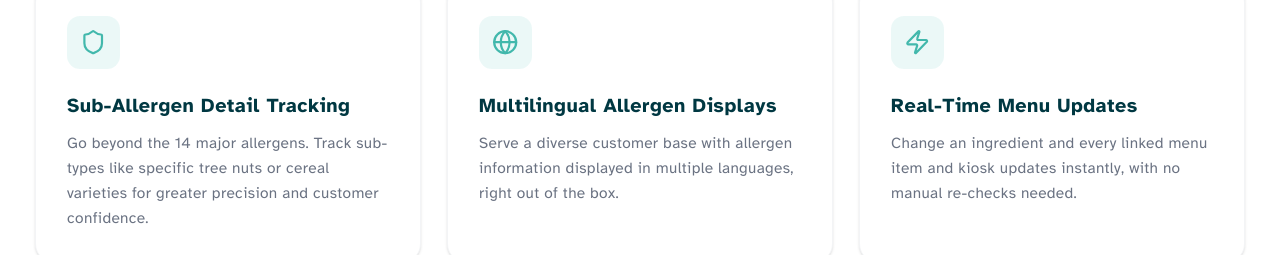
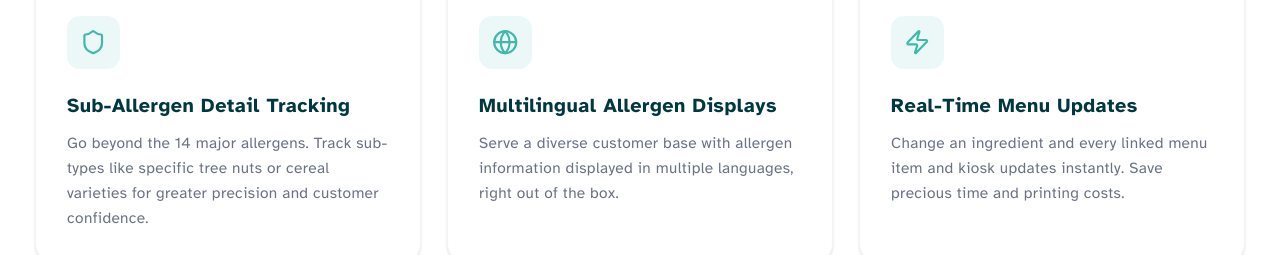
Before and after one commit to kilpatrick-anthony/ally-allergen, a Next.js app: page / in a window 1280 px wide. Shown: the part 960-1215 px from the top of the page. Built offline with nearby package versions, Linux system fonts and the light colour scheme; no server answers; a web font is replaced by a local one.

Commit message:
Update Real-Time Menu Updates copy on landing page

```diff
--- a/app/page.tsx
+++ b/app/page.tsx
@@ -69,7 +69,7 @@ export default function LandingPage() {
     {
       icon: <Zap className="h-6 w-6 text-[#42b8ac]" />,
       title: 'Real-Time Menu Updates',
-      desc: 'Change an ingredient and every linked menu item and kiosk updates instantly, with no manual re-checks needed.',
+      desc: 'Change an ingredient and every linked menu item and kiosk updates instantly. Save precious time and printing costs.',
     },
     {
       icon: <Building className="h-6 w-6 text-[#42b8ac]" />,
```
